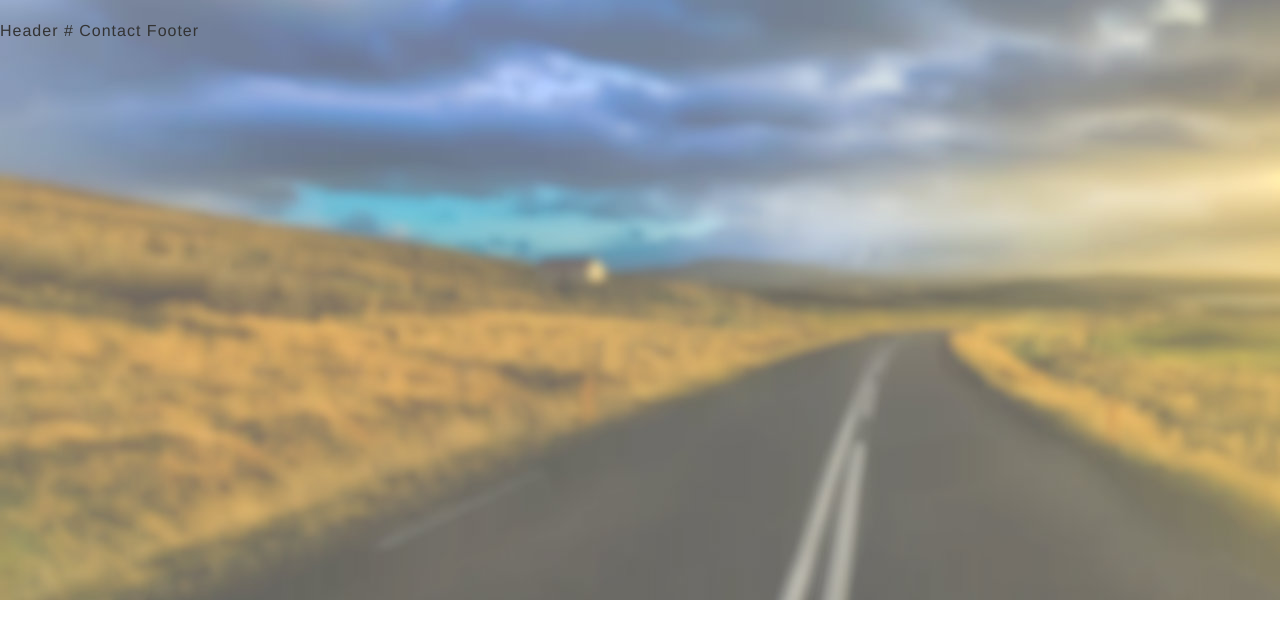
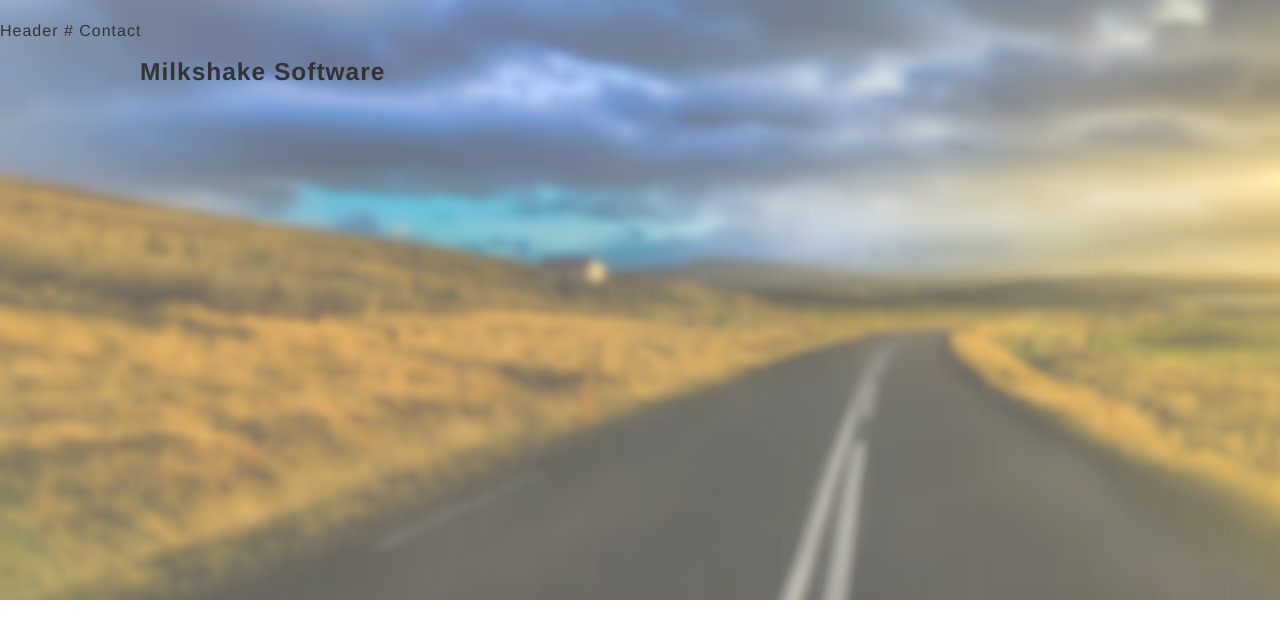
Before and after one commit to milkshakesoftware/milkshakesoftware.github.com, a Jekyll site: the page built from contact/index.md, in a window 1280 px wide. Shown: the top 639 px of the page. Built offline with Jekyll 4.4.1, drawn with Linux system fonts in a browser that asks for light colours; nearby versions of some CDN libraries; Markdown is read by kramdown in place of the engine named in the settings.

Commit message:
Update footer.html

```diff
--- a/_includes/footer.html
+++ b/_includes/footer.html
@@ -1 +1,7 @@
-Footer
+<div class="container">
+        <div class="row">
+            <div class="span12">
+                <h3>Milkshake Software</h3>
+            </div>
+        </div>
+</div>
```
